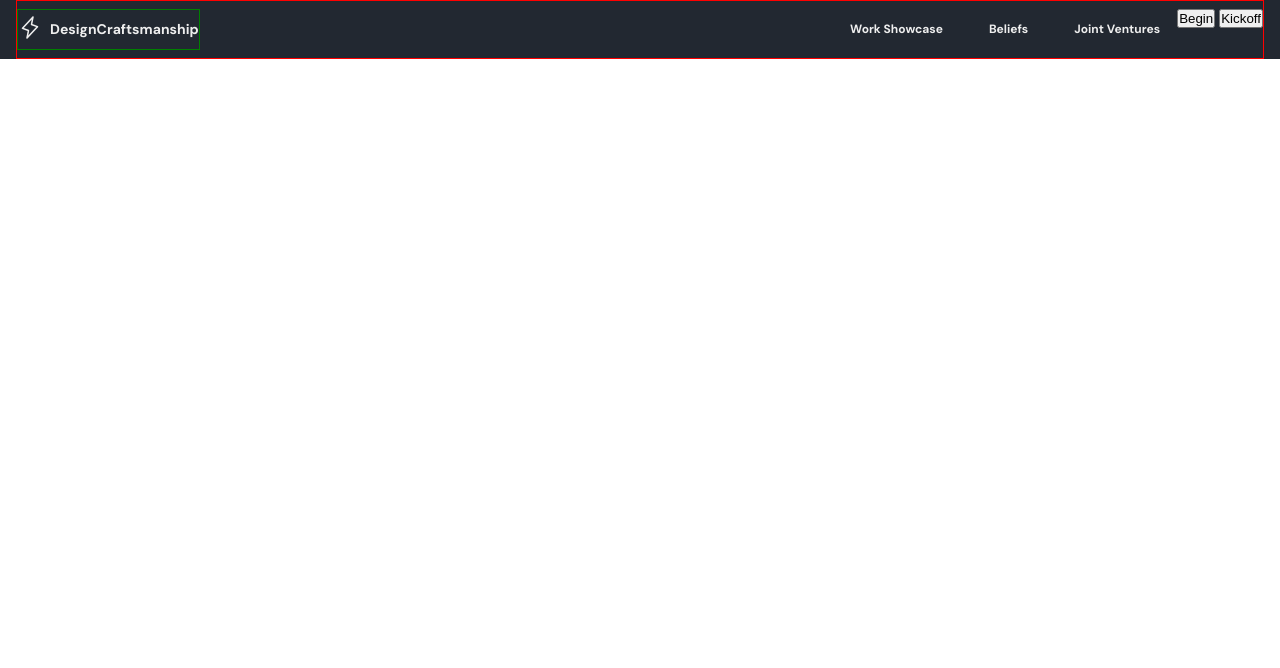
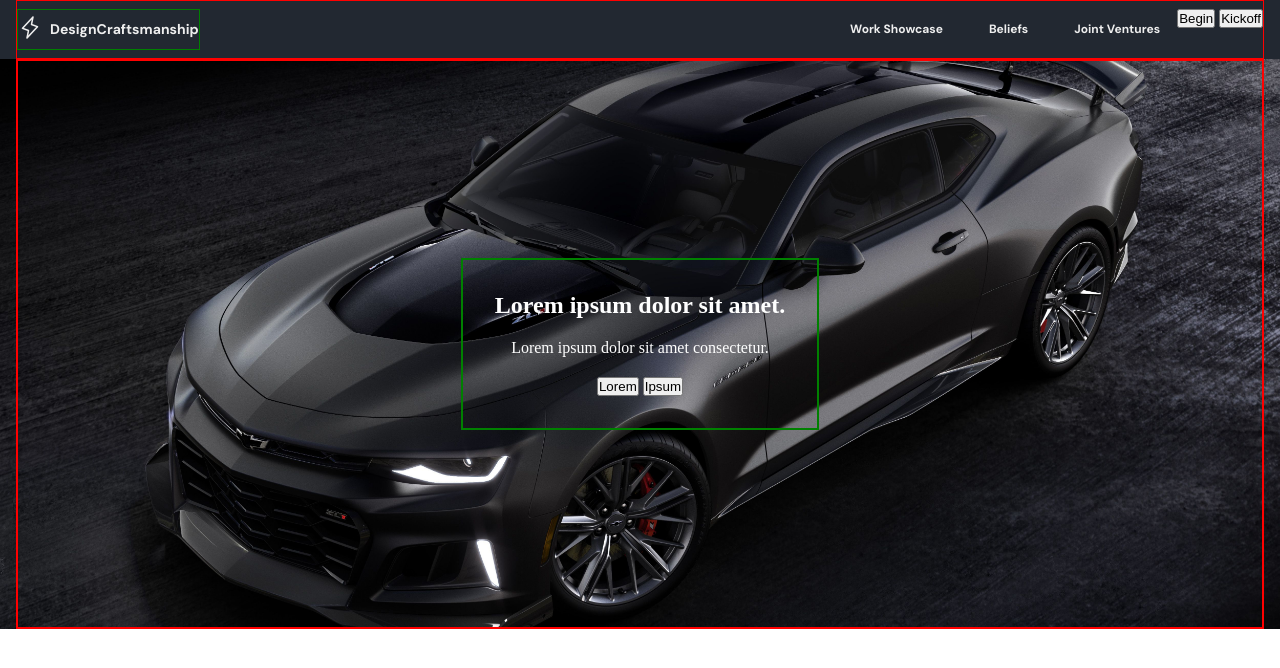
Before and after one commit to gurbangurbanzade/PF-201, a plain HTML site: page 07-ResponsiveLanding/index.html in a window 1280 px wide. Drawn offline with Linux system fonts and the light colour scheme.

Commit message:
readponsive landing add

```diff
--- /dev/null
+++ b/07-ResponsiveLanding/assets/style/pages/home.css
@@ -0,0 +1,41 @@
+.banner {
+  /* background-color: red; */
+  background-image: url("./../../images/static/2024-chevrolet-camaro-zl1-collectors-edition-647e05de95705.jpg");
+  background-size: cover;
+  background-position: center;
+
+  .main {
+    min-height: 570px;
+
+    border: 2px solid red;
+    height: 100%;
+    width: 100%;
+
+    display: flex;
+    align-items: center;
+    justify-content: center;
+    .content {
+      border: 2px solid green;
+      padding: 32px;
+      color: white;
+      display: flex;
+      flex-direction: column;
+      align-items: center;
+      gap: 20px;
+    }
+  }
+}
+
+@media only screen and (max-width: 560px) {
+  .banner {
+    .main {
+      min-height: 710px;
+      .content {
+        .btnBox {
+          display: flex;
+          flex-direction: column;
+        }
+      }
+    }
+  }
+}
--- a/07-ResponsiveLanding/index.html
+++ b/07-ResponsiveLanding/index.html
@@ -13,6 +13,7 @@
     />
     <!-- css -->
     <link rel="stylesheet" href="./assets/style/common/reset.css" />
+    <link rel="stylesheet" href="./assets/style/pages/home.css" />
     <link rel="stylesheet" href="./assets/style/layout/header.css" />
   </head>
   <body>
@@ -50,6 +51,23 @@
       </div>
     </header>
     <!-- header end -->
+    <!-- banner start -->
+    <section class="banner">
+      <div class="container">
+        <div class="main">
+          <div class="content">
+            <h1>Lorem ipsum dolor sit amet.</h1>
+            <p>Lorem ipsum dolor sit amet consectetur.</p>
+
+            <div class="btnBox">
+              <button>Lorem</button>
+              <button>Ipsum</button>
+            </div>
+          </div>
+        </div>
+      </div>
+    </section>
+    <!-- banner end -->
 
     <script
       src="https://kit.fontawesome.com/f1c0c87b9c.js"
```
Also changed, not shown: 07-ResponsiveLanding/assets/images/static/2024-chevrolet-camaro-zl1-collectors-edition-647e05de95705.jpg (added), 07-ResponsiveLanding/assets/images/static/premium_photo-1664366737698-3a98169201c3.avif (added).
